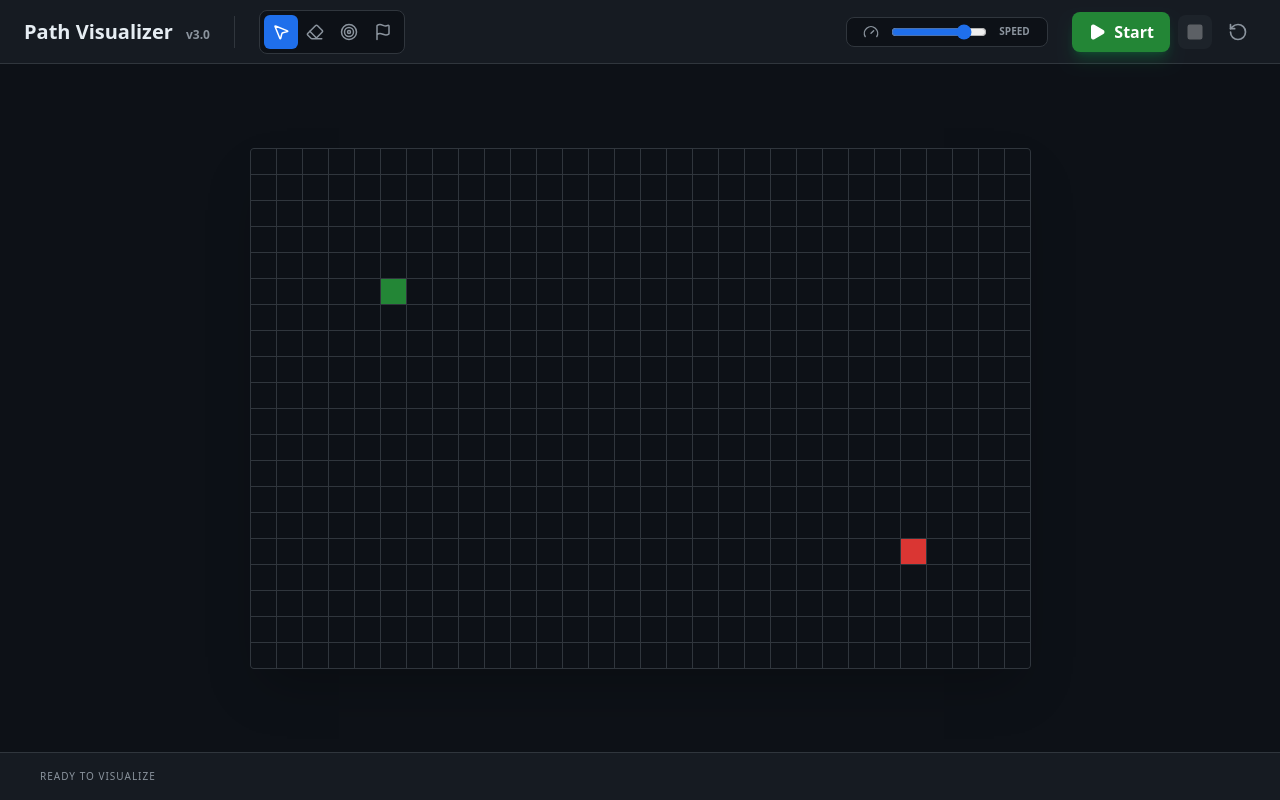
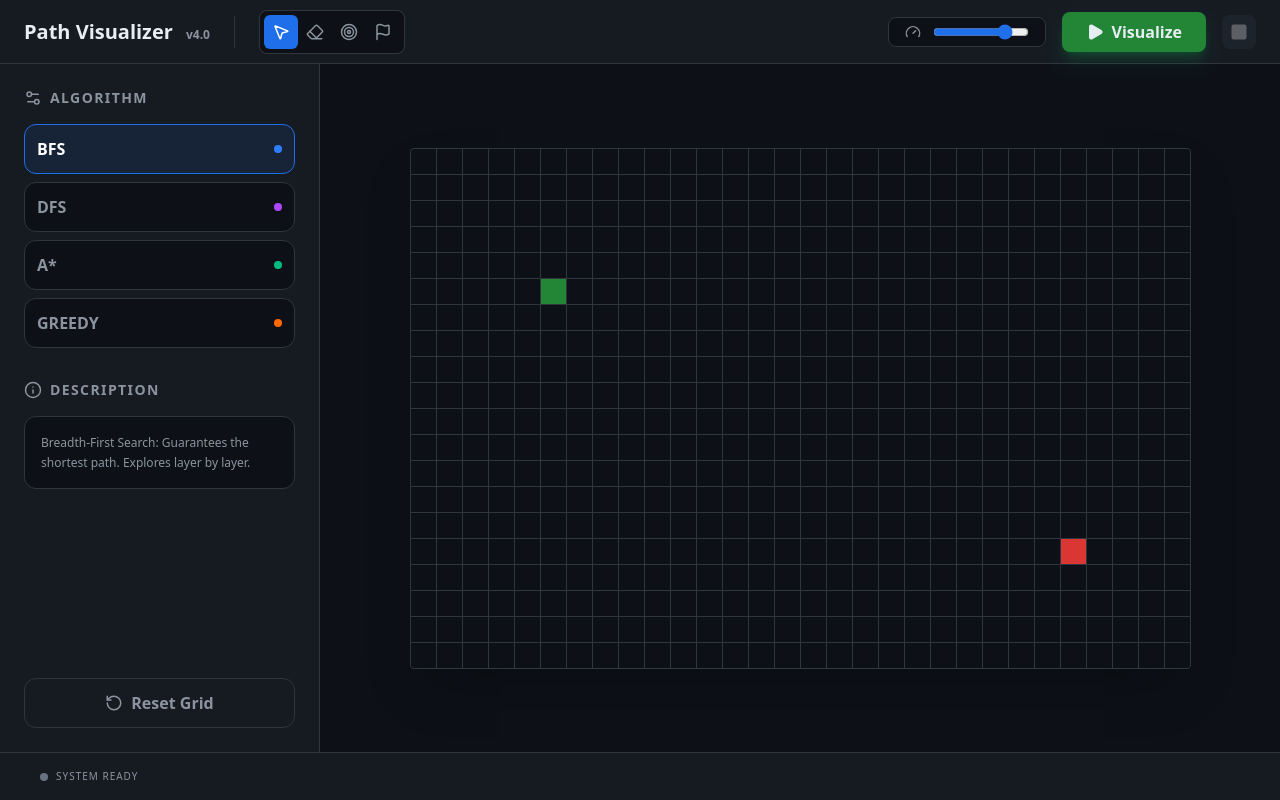
Before and after one commit to Mehakveer/Path-Finder-Algorithms, a React (Vite) app: page / in a window 1280 px wide. Built offline with nearby package versions, Linux system fonts and the light colour scheme.

Commit message:
Add placeholders for various algorithms and UI refinement

```diff
--- a/src/App.tsx
+++ b/src/App.tsx
@@ -4,27 +4,27 @@
  */
 
 import React, { useState, useCallback, useEffect } from 'react';
-import { MousePointer2, Eraser, Target, Flag, RotateCcw, Play, Pause, Square, Gauge } from 'lucide-react';
-import { CellType, Point, COLORS } from './types';
-import { bfs, SearchResult } from './algorithms';
-
-const ROWS = 20;
-const COLS = 30;
+import { MousePointer2, Eraser, Target, Flag, RotateCcw, Play, Pause, Square, Gauge, Settings2, ChevronRight, Info } from 'lucide-react';
+import { CellType, Point, COLORS, AlgorithmType, ALGO_COLORS } from './types';
+import { runAlgorithm, SearchResult } from './algorithms';
 
 export default function App() {
+  const [rows, setRows] = useState(20);
+  const [cols, setCols] = useState(30);
   const [grid, setGrid] = useState<CellType[][]>(() =>
-    Array.from({ length: ROWS }, () => Array(COLS).fill(CellType.EMPTY))
+    Array.from({ length: 20 }, () => Array(30).fill(CellType.EMPTY))
   );
   const [start, setStart] = useState<Point>({ r: 5, c: 5 });
   const [goal, setGoal] = useState<Point>({ r: 15, c: 25 });
   const [editMode, setEditMode] = useState<'WALL' | 'ERASE' | 'START' | 'GOAL'>('WALL');
   const [isMouseDown, setIsMouseDown] = useState(false);
+  const [algorithm, setAlgorithm] = useState<AlgorithmType>('BFS');
 
   // Animation State
   const [searchResult, setSearchResult] = useState<SearchResult | null>(null);
   const [currentFrame, setCurrentFrame] = useState(0);
   const [isPlaying, setIsPlaying] = useState(false);
-  const [speed, setSpeed] = useState(20); // ms per frame
+  const [speed, setSpeed] = useState(20);
 
   // Animation Loop
   useEffect(() => {
@@ -40,16 +40,13 @@ export default function App() {
   }, [isPlaying, currentFrame, searchResult, speed]);
 
   const handleCellInteraction = useCallback((r: number, c: number) => {
-    if (isPlaying) return; // Disable editing while playing
-
+    if (isPlaying) return;
     setSearchResult(null);
     setCurrentFrame(0);
 
-    if (editMode === 'START') {
-      setStart({ r, c });
-    } else if (editMode === 'GOAL') {
-      setGoal({ r, c });
-    } else {
+    if (editMode === 'START') setStart({ r, c });
+    else if (editMode === 'GOAL') setGoal({ r, c });
+    else {
       setGrid(prev => {
         const next = prev.map(row => [...row]);
         next[r][c] = editMode === 'WALL' ? CellType.WALL : CellType.EMPTY;
@@ -60,9 +57,7 @@ export default function App() {
 
   const resetGrid = () => {
     setIsPlaying(false);
-    setGrid(Array.from({ length: ROWS }, () => Array(COLS).fill(CellType.EMPTY)));
-    setStart({ r: 5, c: 5 });
-    setGoal({ r: 15, c: 25 });
+    setGrid(Array.from({ length: rows }, () => Array(cols).fill(CellType.EMPTY)));
     setSearchResult(null);
     setCurrentFrame(0);
   };
@@ -72,7 +67,7 @@ export default function App() {
       setIsPlaying(true);
       return;
     }
-    const result = bfs(grid, start, goal);
+    const result = runAlgorithm(algorithm, grid, start, goal);
     setSearchResult(result);
     setCurrentFrame(0);
     setIsPlaying(true);
@@ -84,28 +79,19 @@ export default function App() {
     setSearchResult(null);
   };
 
-  const getDisplayGrid = () => {
-    if (searchResult && searchResult.frames[currentFrame]) {
-      return searchResult.frames[currentFrame];
-    }
-    return grid.map((row, r) => row.map((cell, c) => {
+  const displayGrid = searchResult?.frames[currentFrame] || grid.map((row, r) => row.map((cell, c) => {
     if (r === start.r && c === start.c) return CellType.START;
     if (r === goal.r && c === goal.c) return CellType.GOAL;
     return cell;
   }));
-  };
-
-  const displayGrid = getDisplayGrid();
 
   return (
     <div className="min-h-screen bg-[#0d1117] text-[#e6edf3] flex flex-col" onMouseUp={() => setIsMouseDown(false)}>
       {/* Header */}
-      <header className="h-16 border-b border-[#30363d] bg-[#161b22] px-6 flex items-center justify-between">
+      <header className="h-16 border-b border-[#30363d] bg-[#161b22] px-6 flex items-center justify-between z-10">
         <div className="flex items-center gap-4">
-          <h1 className="text-xl font-bold">Path Visualizer <span className="text-xs text-[#8b949e] ml-2">v3.0</span></h1>
-
+          <h1 className="text-xl font-bold">Path Visualizer <span className="text-xs text-[#8b949e] ml-2">v4.0</span></h1>
           <div className="h-8 w-px bg-[#30363d] mx-2" />
-
           <div className="flex bg-[#0d1117] rounded-lg p-1 border border-[#30363d]">
             {[
               { id: 'WALL', icon: MousePointer2, label: 'Wall' },
@@ -126,53 +112,71 @@ export default function App() {
           </div>
         </div>
 
-        <div className="flex items-center gap-6">
+        <div className="flex items-center gap-4">
           <div className="flex items-center gap-3 bg-[#0d1117] px-4 py-1.5 rounded-lg border border-[#30363d]">
             <Gauge size={16} className="text-[#8b949e]" />
-            <input
-              type="range"
-              min="1"
-              max="100"
-              value={101 - speed}
-              onChange={(e) => setSpeed(101 - parseInt(e.target.value))}
-              className="w-24 accent-[#1f6feb]"
-            />
-            <span className="text-[10px] font-bold text-[#8b949e] w-8">SPEED</span>
+            <input type="range" min="1" max="100" value={101 - speed} onChange={(e) => setSpeed(101 - parseInt(e.target.value))} className="w-24 accent-[#1f6feb]" />
           </div>
 
-          <div className="flex items-center gap-2">
-            <button
-              onClick={isPlaying ? () => setIsPlaying(false) : startSearch}
-              className={`flex items-center gap-2 px-4 py-2 rounded-lg font-bold transition-all ${
-                isPlaying
-                  ? 'bg-[#da3633] hover:bg-[#f85149] text-white'
-                  : 'bg-[#238636] hover:bg-[#2ea043] text-white shadow-lg shadow-green-500/20'
-              }`}
-            >
+          <button onClick={isPlaying ? () => setIsPlaying(false) : startSearch} className={`flex items-center gap-2 px-6 py-2 rounded-lg font-bold transition-all ${isPlaying ? 'bg-[#da3633]' : 'bg-[#238636] shadow-lg shadow-green-500/20'}`}>
             {isPlaying ? <Pause size={18} fill="currentColor" /> : <Play size={18} fill="currentColor" />}
-              {isPlaying ? 'Pause' : (searchResult ? 'Resume' : 'Start')}
+            {isPlaying ? 'Pause' : (searchResult ? 'Resume' : 'Visualize')}
           </button>
 
-            <button
-              onClick={stopSearch}
-              disabled={!searchResult}
-              className="p-2 bg-[#30363d] text-white rounded-lg hover:bg-[#484f58] disabled:opacity-30 transition-all"
-            >
+          <button onClick={stopSearch} disabled={!searchResult} className="p-2 bg-[#30363d] text-white rounded-lg hover:bg-[#484f58] disabled:opacity-30 transition-all">
             <Square size={18} fill="currentColor" />
           </button>
-
-            <button onClick={resetGrid} className="p-2 text-[#8b949e] hover:text-[#da3633] transition-colors">
-              <RotateCcw size={20} />
-            </button>
-          </div>
         </div>
       </header>
 
-      {/* Grid Area */}
-      <main className="flex-1 p-8 flex items-center justify-center">
+      <div className="flex flex-1 overflow-hidden">
+        {/* Sidebar */}
+        <aside className="w-80 border-r border-[#30363d] bg-[#161b22] p-6 flex flex-col gap-8 overflow-y-auto">
+          <section>
+            <div className="flex items-center gap-2 mb-4 text-[#8b949e]">
+              <Settings2 size={18} />
+              <h2 className="text-sm font-bold uppercase tracking-widest">Algorithm</h2>
+            </div>
+            <div className="grid grid-cols-1 gap-2">
+              {(['BFS', 'DFS', 'A*', 'GREEDY'] as AlgorithmType[]).map(algo => (
+                <button
+                  key={algo}
+                  onClick={() => { setAlgorithm(algo); setSearchResult(null); setCurrentFrame(0); }}
+                  className={`flex items-center justify-between p-3 rounded-xl border transition-all ${algorithm === algo ? 'bg-[#1f6feb]/10 border-[#1f6feb] text-white' : 'bg-[#0d1117] border-[#30363d] text-[#8b949e] hover:border-[#484f58]'}`}
+                >
+                  <span className="font-bold">{algo}</span>
+                  <div className={`w-2 h-2 rounded-full ${ALGO_COLORS[algo].primary}`} />
+                </button>
+              ))}
+            </div>
+          </section>
+
+          <section>
+            <div className="flex items-center gap-2 mb-4 text-[#8b949e]">
+              <Info size={18} />
+              <h2 className="text-sm font-bold uppercase tracking-widest">Description</h2>
+            </div>
+            <div className="p-4 bg-[#0d1117] border border-[#30363d] rounded-xl text-xs text-[#8b949e] leading-relaxed">
+              {algorithm === 'BFS' && "Breadth-First Search: Guarantees the shortest path. Explores layer by layer."}
+              {algorithm === 'DFS' && "Depth-First Search: Does not guarantee shortest path. Explores as deep as possible."}
+              {algorithm === 'A*' && "A* Search: Uses heuristics to find the shortest path efficiently."}
+              {algorithm === 'GREEDY' && "Greedy Best-First: Uses heuristics to find a path quickly, but not always the shortest."}
+            </div>
+          </section>
+
+          <div className="mt-auto">
+            <button onClick={resetGrid} className="w-full flex items-center justify-center gap-2 p-3 rounded-xl border border-[#30363d] text-[#8b949e] hover:bg-[#da3633] hover:text-white hover:border-[#da3633] transition-all">
+              <RotateCcw size={18} />
+              <span className="font-bold">Reset Grid</span>
+            </button>
+          </div>
+        </aside>
+
+        {/* Main Grid Area */}
+        <main className="flex-1 bg-[#0d1117] p-8 flex flex-col items-center justify-center overflow-auto">
           <div
             className="grid gap-px bg-[#30363d] border border-[#30363d] rounded-sm overflow-hidden shadow-2xl"
-          style={{ gridTemplateColumns: `repeat(${COLS}, 25px)` }}
+            style={{ gridTemplateColumns: `repeat(${cols}, 25px)` }}
           >
             {displayGrid.map((row, r) => (
               row.map((cell, c) => (
@@ -186,21 +190,19 @@ export default function App() {
             ))}
           </div>
         </main>
+      </div>
 
-      {/* Footer Info */}
-      <footer className="p-4 bg-[#161b22] border-t border-[#30363d] flex justify-between items-center px-10">
-        <div className="text-[10px] text-[#8b949e] uppercase tracking-widest">
-          {isPlaying ? 'Visualizing Algorithm...' : 'Ready to Visualize'}
+      {/* Footer */}
+      <footer className="h-12 bg-[#161b22] border-t border-[#30363d] flex justify-between items-center px-10">
+        <div className="flex items-center gap-2 text-[10px] text-[#8b949e] uppercase tracking-widest">
+          <div className={`w-2 h-2 rounded-full ${isPlaying ? 'bg-green-500 animate-pulse' : 'bg-gray-500'}`} />
+          {isPlaying ? `Running ${algorithm}...` : 'System Ready'}
         </div>
 
         {searchResult && (
-          <div className="flex gap-6">
-            <div className="text-[10px] font-bold text-[#8b949e] uppercase">
-              Progress: <span className="text-[#e6edf3]">{Math.round((currentFrame / (searchResult.frames.length - 1)) * 100)}%</span>
-            </div>
-            <div className="text-[10px] font-bold text-[#8b949e] uppercase">
-              Path: <span className="text-[#00f2ff]">{searchResult.found ? `${searchResult.path.length} nodes` : 'N/A'}</span>
-            </div>
+          <div className="flex gap-8 text-[10px] font-bold uppercase">
+            <span className="text-[#8b949e]">Progress: <span className="text-[#e6edf3]">{Math.round((currentFrame / (searchResult.frames.length - 1)) * 100)}%</span></span>
+            <span className="text-[#8b949e]">Path: <span className="text-[#00f2ff]">{searchResult.found ? `${searchResult.path.length} nodes` : 'N/A'}</span></span>
           </div>
         )}
       </footer>
--- a/src/algorithms.ts
+++ b/src/algorithms.ts
@@ -1,9 +1,4 @@
-/**
- * @license
- * SPDX-License-Identifier: Apache-2.0
- */
-
-import { CellType, Point } from './types';
+import { CellType, Point, AlgorithmType } from './types';
 
 export type SearchResult = {
   frames: CellType[][][];
@@ -13,44 +8,60 @@ export type SearchResult = {
 
 const pointToKey = (p: Point) => `${p.r},${p.c}`;
 
-const createSnapshot = (grid: CellType[][], explored: Set<string>, current: Point | null): CellType[][] => {
+const createSnapshot = (grid: CellType[][], explored: Set<string>, frontier: Set<string>, current: Point | null): CellType[][] => {
   return grid.map((row, r) => row.map((cell, c) => {
     if (cell === CellType.START || cell === CellType.GOAL) return cell;
-    if (current && r === current.r && c === current.c) return CellType.EXPLORED; // Highlight current
+    if (current && r === current.r && c === current.c) return CellType.EXPLORED;
     if (explored.has(`${r},${c}`)) return CellType.EXPLORED;
+    if (frontier.has(`${r},${c}`)) return CellType.FRONTIER;
     return cell;
   }));
 };
 
-export const bfs = (
+const heuristic = (a: Point, b: Point) => Math.abs(a.r - b.r) + Math.abs(a.c - b.c);
+
+class PriorityQueue<T> {
+  private items: { item: T; priority: number }[] = [];
+  push(item: T, priority: number) {
+    this.items.push({ item, priority });
+    this.items.sort((a, b) => a.priority - b.priority);
+  }
+  pop() { return this.items.shift()?.item; }
+  isEmpty() { return this.items.length === 0; }
+}
+
+export const runAlgorithm = (
+  type: AlgorithmType,
   grid: CellType[][],
   start: Point,
   goal: Point
 ): SearchResult => {
   const rows = grid.length;
   const cols = grid[0].length;
-  const queue: Point[] = [start];
+  const frames: CellType[][][] = [];
   const explored = new Set<string>();
+  const frontierSet = new Set<string>();
   const cameFrom: Record<string, Point | null> = {};
-  const frames: CellType[][][] = [];
-
-  explored.add(pointToKey(start));
   cameFrom[pointToKey(start)] = null;
 
   let found = false;
 
-  while (queue.length > 0) {
-    const current = queue.shift()!;
+  if (type === 'BFS' || type === 'DFS') {
+    const list: Point[] = [start];
+    frontierSet.add(pointToKey(start));
+
+    while (list.length > 0) {
+      const current = type === 'BFS' ? list.shift()! : list.pop()!;
+      const key = pointToKey(current);
+      frontierSet.delete(key);
+      explored.add(key);
 
       if (current.r === goal.r && current.c === goal.c) {
         found = true;
         break;
       }
 
-    // Add a frame every few steps to keep animation smooth but not too slow
-    if (explored.size % 5 === 0) {
-      frames.push(createSnapshot(grid, explored, current));
-    }
+      if (explored.size % 5 === 0) frames.push(createSnapshot(grid, explored, frontierSet, current));
 
       const neighbors = [
         { r: current.r - 1, c: current.c },
@@ -60,16 +71,56 @@ export const bfs = (
       ];
 
       for (const next of neighbors) {
-      if (
-        next.r >= 0 && next.r < rows &&
-        next.c >= 0 && next.c < cols &&
-        grid[next.r][next.c] !== CellType.WALL
-      ) {
-        const key = pointToKey(next);
-        if (!explored.has(key)) {
+        if (next.r >= 0 && next.r < rows && next.c >= 0 && next.c < cols && grid[next.r][next.c] !== CellType.WALL) {
+          const nextKey = pointToKey(next);
+          if (!explored.has(nextKey) && !frontierSet.has(nextKey)) {
+            frontierSet.add(nextKey);
+            cameFrom[nextKey] = current;
+            list.push(next);
+          }
+        }
+      }
+    }
+  } else {
+    // A* or Greedy
+    const pq = new PriorityQueue<Point>();
+    const costSoFar: Record<string, number> = {};
+    pq.push(start, 0);
+    costSoFar[pointToKey(start)] = 0;
+    frontierSet.add(pointToKey(start));
+
+    while (!pq.isEmpty()) {
+      const current = pq.pop()!;
+      const key = pointToKey(current);
+      frontierSet.delete(key);
       explored.add(key);
-          cameFrom[key] = current;
-          queue.push(next);
+
+      if (current.r === goal.r && current.c === goal.c) {
+        found = true;
+        break;
+      }
+
+      if (explored.size % 5 === 0) frames.push(createSnapshot(grid, explored, frontierSet, current));
+
+      const neighbors = [
+        { r: current.r - 1, c: current.c },
+        { r: current.r + 1, c: current.c },
+        { r: current.r, c: current.c - 1 },
+        { r: current.r, c: current.c + 1 },
+      ];
+
+      for (const next of neighbors) {
+        if (next.r >= 0 && next.r < rows && next.c >= 0 && next.c < cols && grid[next.r][next.c] !== CellType.WALL) {
+          const nextKey = pointToKey(next);
+          const newCost = (costSoFar[key] || 0) + 1;
+
+          if (!costSoFar.hasOwnProperty(nextKey) || newCost < costSoFar[nextKey]) {
+            costSoFar[nextKey] = newCost;
+            const priority = type === 'A*' ? newCost + heuristic(next, goal) : heuristic(next, goal);
+            pq.push(next, priority);
+            cameFrom[nextKey] = current;
+            frontierSet.add(nextKey);
+          }
         }
       }
     }
@@ -84,8 +135,7 @@ export const bfs = (
     }
     path.reverse();
 
-    // Add path animation frames
-    const lastExplorationFrame = createSnapshot(grid, explored, null);
+    const lastExplorationFrame = createSnapshot(grid, explored, frontierSet, null);
     for (let i = 0; i < path.length; i++) {
       const pathSnapshot = lastExplorationFrame.map((row, r) => row.map((cell, c) => {
         const isPathNode = path.slice(0, i + 1).some(p => p.r === r && p.c === c);
--- a/src/types.ts
+++ b/src/types.ts
@@ -10,6 +10,7 @@ export enum CellType {
   GOAL = 'GOAL',
   EXPLORED = 'EXPLORED',
   PATH = 'PATH',
+  FRONTIER = 'FRONTIER',
 }
 
 export type Point = {
@@ -17,11 +18,21 @@ export type Point = {
   c: number;
 };
 
+export type AlgorithmType = 'BFS' | 'DFS' | 'A*' | 'GREEDY';
+
+export const ALGO_COLORS: Record<AlgorithmType, { primary: string; secondary: string; hex: string }> = {
+  'BFS': { primary: 'bg-blue-500', secondary: 'bg-blue-900/40', hex: '#3b82f6' },
+  'DFS': { primary: 'bg-purple-500', secondary: 'bg-purple-900/40', hex: '#a855f7' },
+  'A*': { primary: 'bg-emerald-500', secondary: 'bg-emerald-900/40', hex: '#10b981' },
+  'GREEDY': { primary: 'bg-orange-500', secondary: 'bg-orange-900/40', hex: '#f97316' },
+};
+
 export const COLORS = {
   [CellType.EMPTY]: 'bg-[#0d1117] border-[#21262d]',
   [CellType.WALL]: 'bg-[#30363d] border-[#30363d]',
   [CellType.START]: 'bg-[#238636] border-[#2ea043]',
   [CellType.GOAL]: 'bg-[#da3633] border-[#f85149]',
-  [CellType.EXPLORED]: 'bg-[#1f6feb]/30 border-[#1f6feb]/50',
+  [CellType.EXPLORED]: 'bg-[#1f6feb]/20 border-[#1f6feb]/30',
   [CellType.PATH]: 'bg-[#00f2ff] border-[#00d4e0]',
+  [CellType.FRONTIER]: 'bg-[#1f6feb]/40 border-[#388bfd]',
 };
```
Lines whose indentation alone changed are shown as unchanged.
